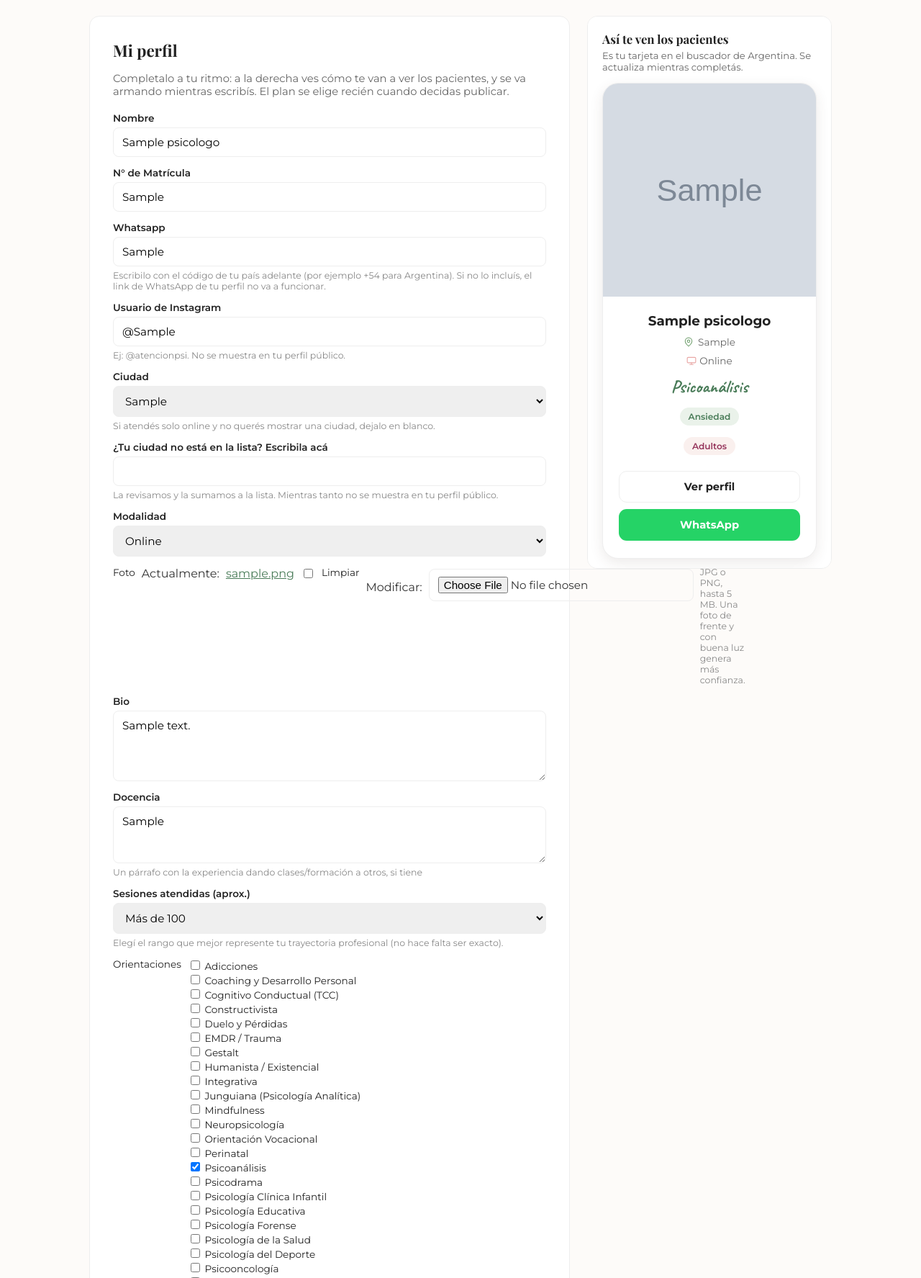
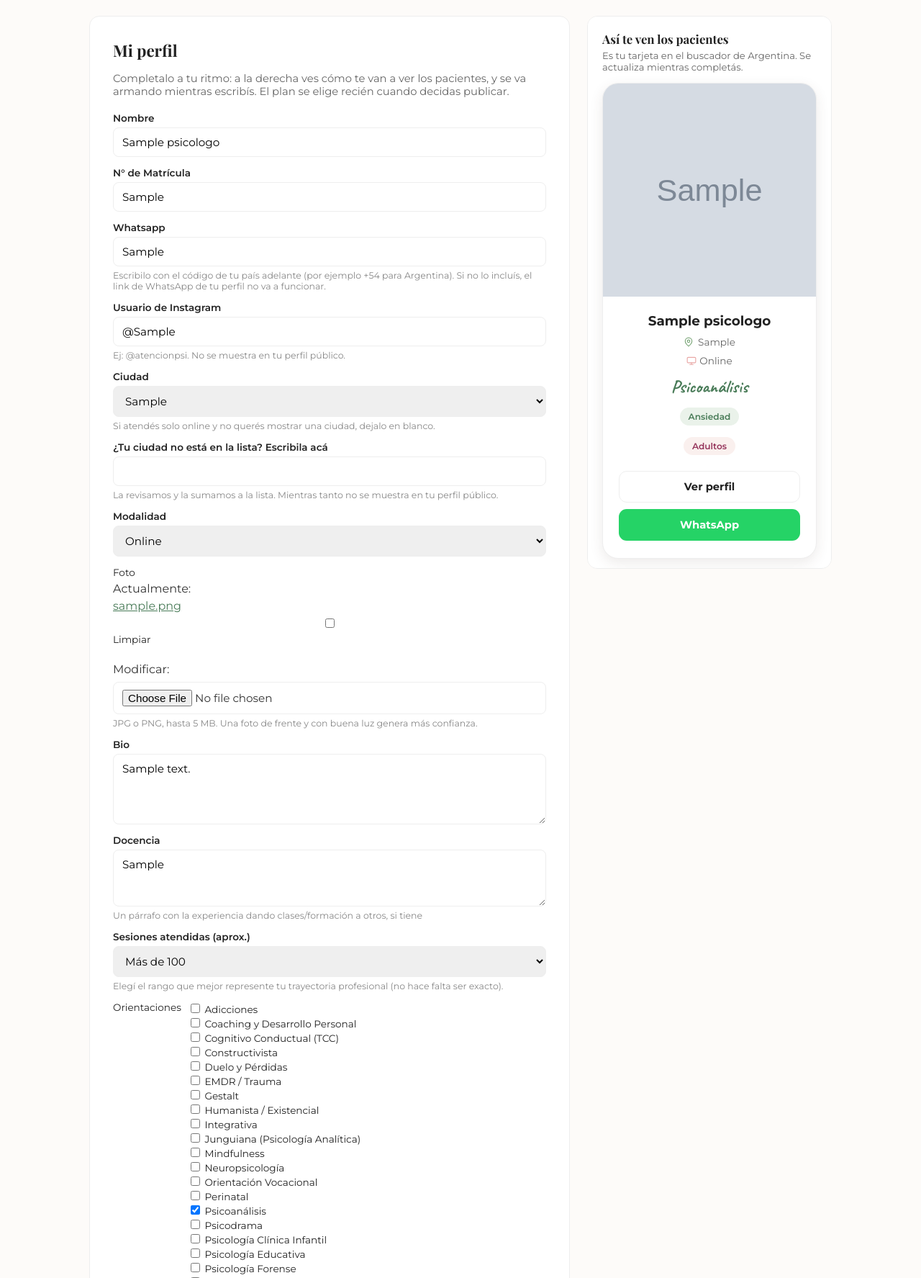
Before and after one commit to LeandroFrattini/atencionpsi-latam, a Django app: page /portal/perfil/ in a window 1280 px wide. Shown: the part 145-1920 px from the top of the page at 72% size. Run offline with Django 5.2, Linux system fonts and the light colour scheme; a user stored in the database is signed in; data comes from the database, SQL or seed files in the repository; tables that the repository leaves empty hold one stand-in row (values such as "Sample post"); grey boxes marked "Sample" are stand-in pictures.

Commit message:
Editor de perfil: corregir desborde horizontal en el celular y el campo de la foto
La grilla usaba 1fr (crecía hasta el contenido más ancho: 1083 px en un celular de 390) y el
campo de la foto, que lleva una casilla, caía en la regla de los campos con casilla (en fila)
y quedaba apretado. Ahora la columna es minmax(0,1fr) y ese campo va en columna. El texto
de ayuda cambia según se vea el panel a la derecha o el botón 'Cómo me ven'.

Co-Authored-By: Claude Sonnet 5.5 <noreply@anthropic.com>

```diff
--- a/static/css/base.css
+++ b/static/css/base.css
@@ -1130,7 +1130,19 @@ footer.site-footer { flex-shrink: 0; background: #1f2e26; color: #cddcd2; paddin
 /* ---- Portal: editor de perfil con vista previa ---- */
 .editor-pagina { max-width: 1080px; margin: 0 auto; }
 .editor-grid { display: grid; grid-template-columns: minmax(0, 1fr) 340px; gap: 24px; align-items: start; }
-.editor-form-card { max-width: none; margin: 0; }
+.editor-form-card { max-width: none; margin: 0; min-width: 0; }
+.editor-grid > * { min-width: 0; }
+.solo-celular { display: none; }
+@media (max-width: 959px) {
+    .solo-escritorio { display: none; }
+    .solo-celular { display: inline; }
+}
+/* El campo de la foto trae una casilla ("Limpiar"), y la regla de los campos con casilla los pone en fila:
+   quedaban título, enlace, casilla y selector de archivo apretados. Ese campo va en columna. */
+.portal-field:has(input[type="file"]) { flex-direction: column; align-items: stretch; gap: 5px; }
+.editor-form-card .portal-field { min-width: 0; }
+.editor-form-card .portal-field input[type="file"] { max-width: 100%; min-width: 0; }
+.editor-form-card .portal-field a { overflow-wrap: anywhere; }
 .editor-botones { display: flex; gap: 10px; flex-wrap: wrap; margin-top: 8px; }
 .editor-barra { display: none; }
 
@@ -1150,7 +1162,7 @@ footer.site-footer { flex-shrink: 0; background: #1f2e26; color: #cddcd2; paddin
 .previa-estado-ok { color: var(--verde-oscuro); }
 
 @media (max-width: 959px) {
-    .editor-grid { grid-template-columns: 1fr; padding-bottom: 84px; }
+    .editor-grid { grid-template-columns: minmax(0, 1fr); padding-bottom: 84px; }
     .previa { position: fixed; inset: 0; z-index: 300; max-height: none; border-radius: 0; border: none; display: none; padding: 20px 20px 96px; }
     .previa.abierta { display: block; }
     .previa-cerrar {
--- a/templates/base.html
+++ b/templates/base.html
@@ -36,7 +36,7 @@
     <link rel="preconnect" href="https://fonts.googleapis.com">
     <link rel="preconnect" href="https://fonts.gstatic.com" crossorigin>
     <link href="https://fonts.googleapis.com/css2?family=Playfair+Display:wght@600;700&family=Montserrat:wght@400;600;700&family=Caveat:wght@600;700&display=swap" rel="stylesheet">
-    <link rel="stylesheet" href="{% static 'css/base.css' %}?v=38">
+    <link rel="stylesheet" href="{% static 'css/base.css' %}?v=42">
     {% block json_ld %}{% endblock %}
     {% block extra_head %}{% endblock %}
 </head>
--- a/templates/portal/editar_perfil.html
+++ b/templates/portal/editar_perfil.html
@@ -13,7 +13,7 @@
                 </div>
             {% endif %}
             <h1>Mi perfil</h1>
-            <p class="portal-lead">Completalo a tu ritmo: a la derecha ves cómo te van a ver los pacientes, y se va armando mientras escribís. El plan se elige recién cuando decidas publicar.</p>
+            <p class="portal-lead">Completalo a tu ritmo: <span class="solo-escritorio">a la derecha</span><span class="solo-celular">con el botón «Cómo me ven»</span> ves cómo te van a ver los pacientes, y se va armando mientras escribís. El plan se elige recién cuando decidas publicar.</p>
 
             <form method="post" enctype="multipart/form-data" class="portal-form" id="form-perfil">
                 {% csrf_token %}
```
